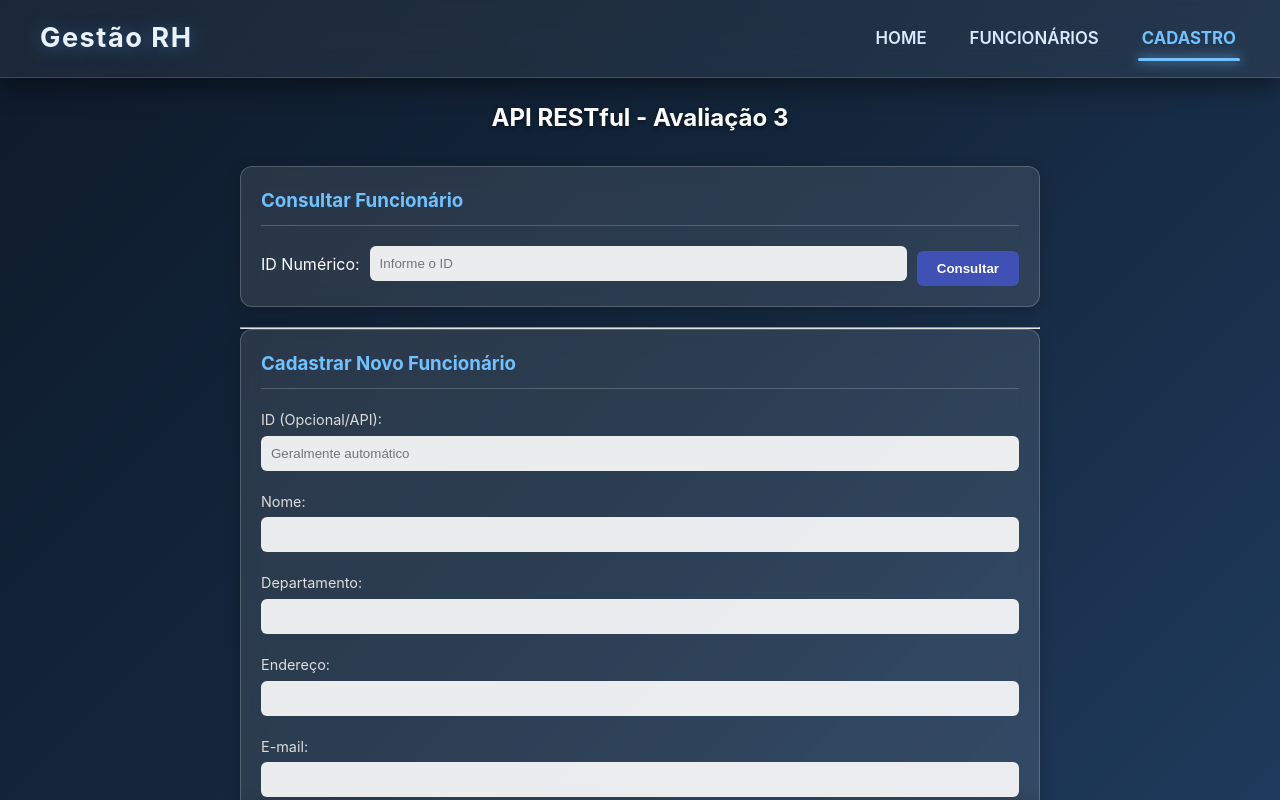
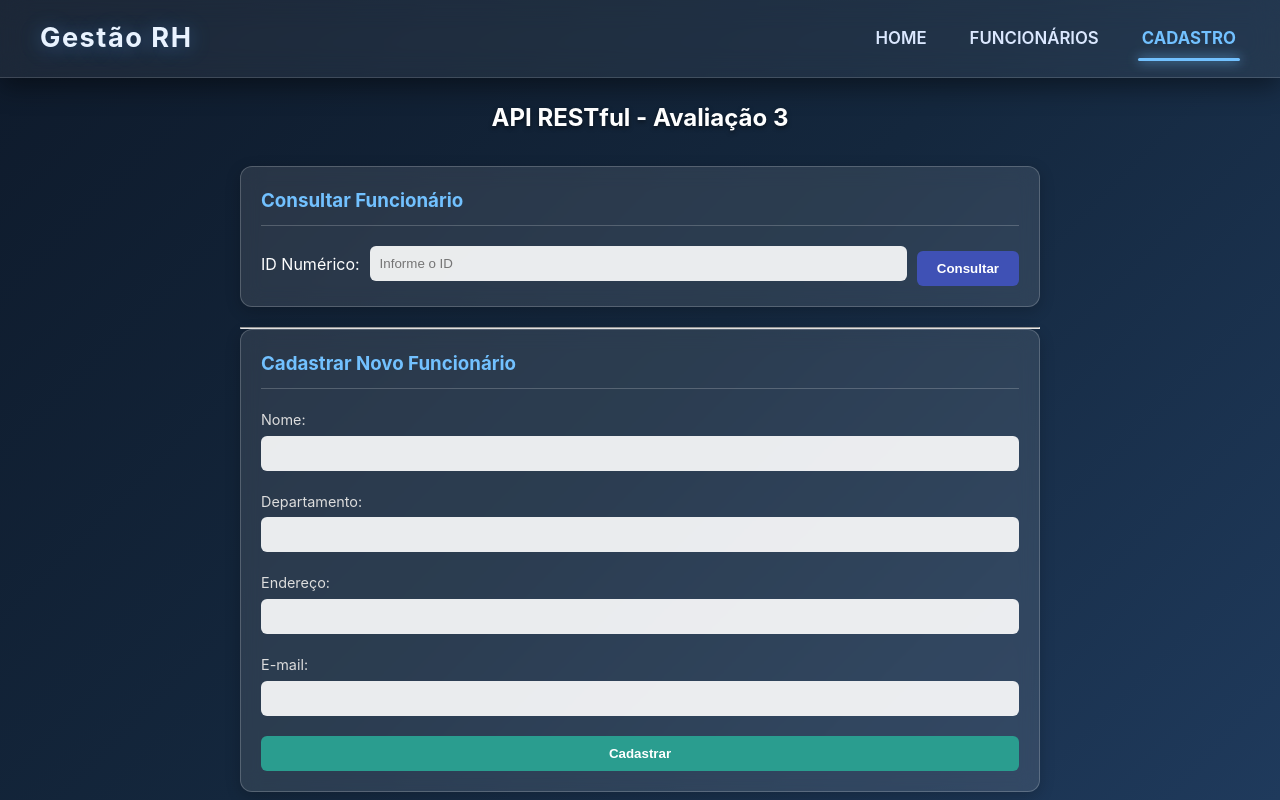
Before and after one commit to Samurai-Furb/Prova3, an Angular app: page /cadastro in a window 1280 px wide. Shown: the top 800 px of the page. Built offline with nearby package versions, Linux system fonts and the light colour scheme.

Commit message:
feat: remove optional ID input for new employee registration in cadastro component

```diff
--- a/src/app/components/cadastro/cadastro.component.html
+++ b/src/app/components/cadastro/cadastro.component.html
@@ -72,8 +72,6 @@
   <div class="card-box">
     <h3>Cadastrar Novo Funcionário</h3>
     <div class="form-grid">
-      <label for="novoId">ID (Opcional/API):</label>
-      <input id="novoId" type="number" [(ngModel)]="novoFuncionario.id" name="novoId" placeholder="Geralmente automático">
 
       <label for="novoNome">Nome:</label>
       <input id="novoNome" [(ngModel)]="novoFuncionario.nome" name="novoNome">
```
